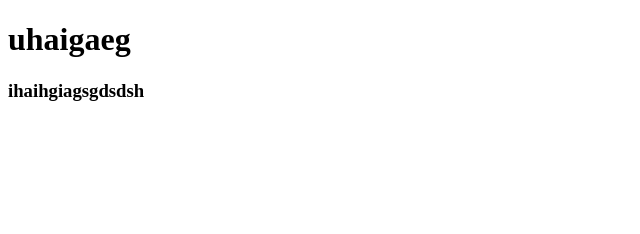
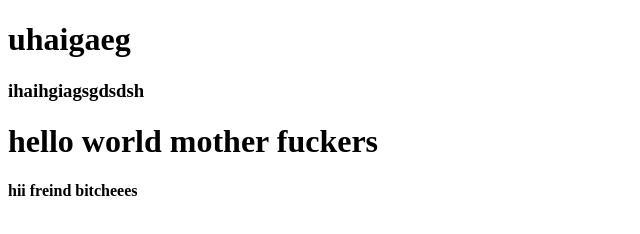
Before and after one commit to rahim-tahraoui/rahim-ta, a plain HTML site: page index.html in a window 1280 px wide. Shown: the whole page, without its empty margins (0-640 px from the left). Drawn offline with Linux system fonts and the light colour scheme.

Commit message:
added new features in index file

```diff
--- a/index.html
+++ b/index.html
@@ -6,5 +6,7 @@
 <body>
 <h1>uhaigaeg</h1>
 <h3>ihaihgiagsgdsdsh</h3>
+<h1>hello world mother fuckers</h1>
+<h4>hii freind bitcheees</h4>
 </body>
 </html>
```
